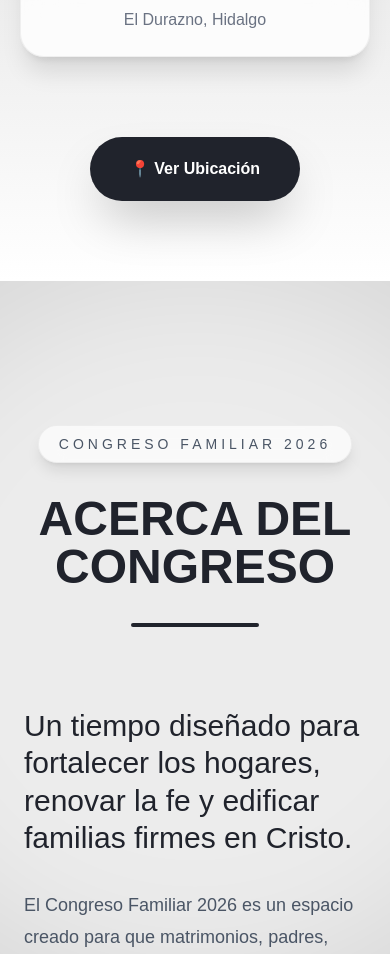
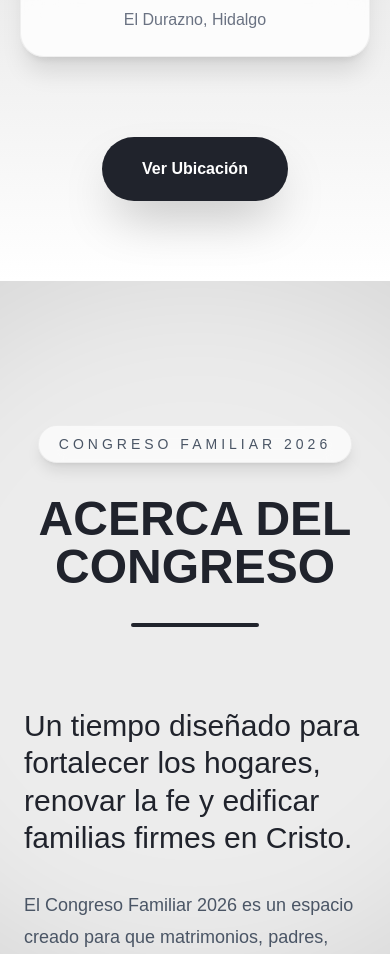
Before and after one commit to ulisesexe/congreso-familiar, a Next.js app: page / in a window 390 px wide. Shown: the part 882-1836 px from the top of the page. Built offline with nearby package versions, Linux system fonts and the light colour scheme.

Commit message:
Mejoras responsive heo

```diff
--- a/app/page.tsx
+++ b/app/page.tsx
@@ -256,7 +256,7 @@ className="relative z-10 w-full max-w-7xl text-center"
   >
 
     <span className="relative z-10 flex items-center gap-3">
-      📍 Ver Ubicación
+       Ver Ubicación
     </span>
 
     <div
```
